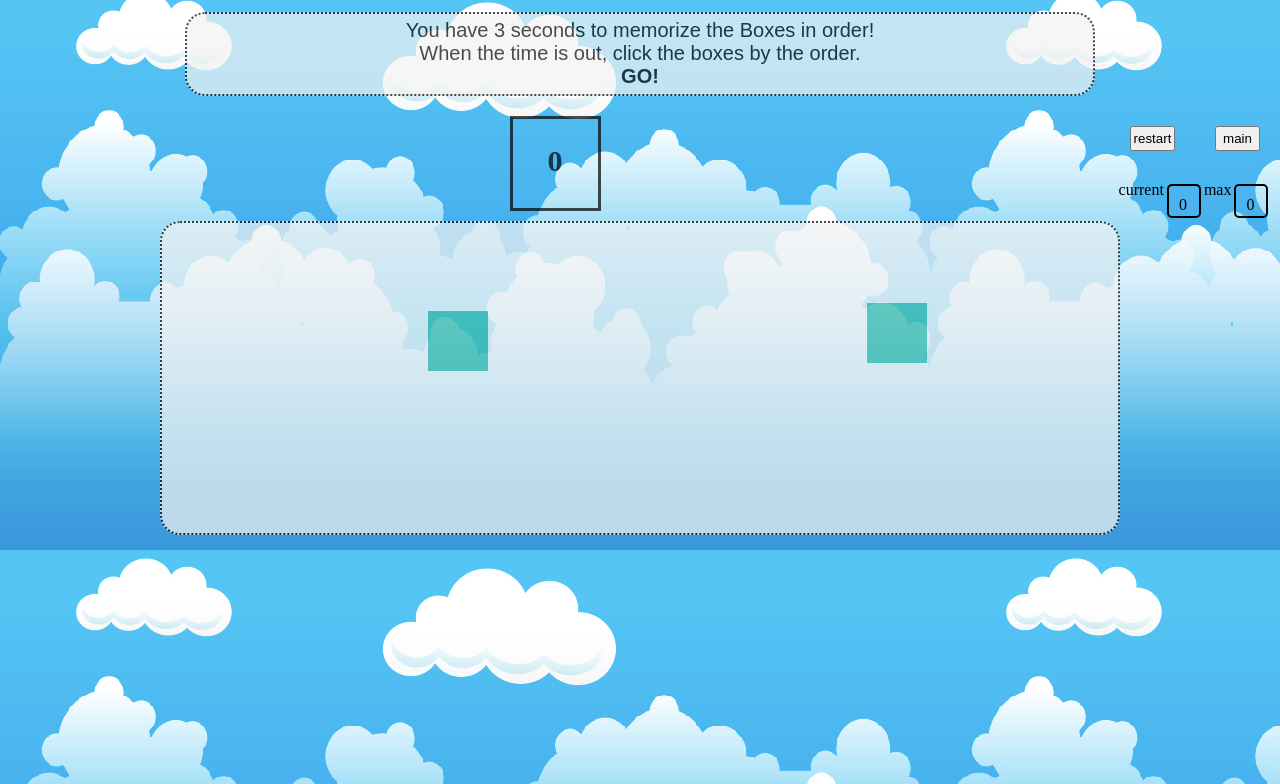
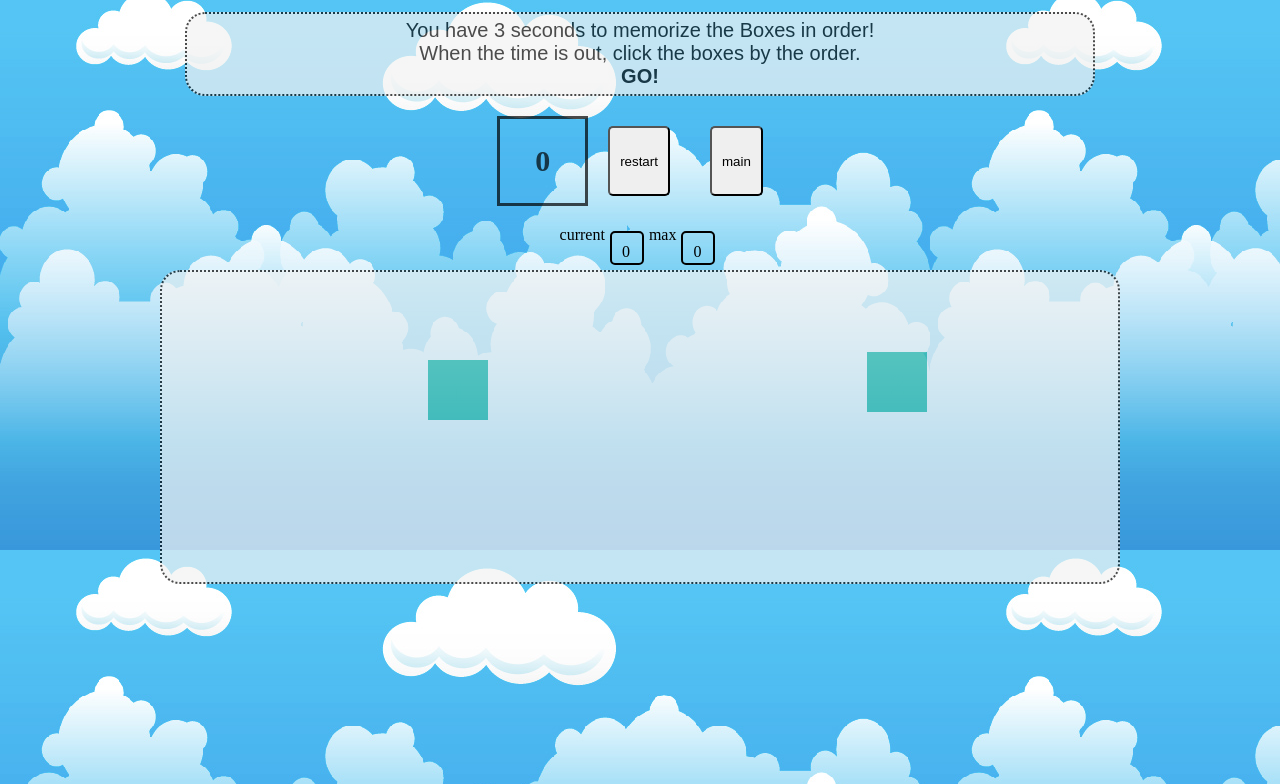
Before and after one commit to WebAhead7/memory-game, a plain HTML site: page src/memory-game.html in a window 1280 px wide. Shown: the part 16-800 px from the top of the page. Drawn offline with Linux system fonts and the light colour scheme.

Commit message:
fixed time bug

```diff
--- a/src/memory-game.css
+++ b/src/memory-game.css
@@ -18,7 +18,6 @@ body {
   font-weight: 600;
   font-size: 30px;
   opacity: 0.7;
-  /* float:left; */
 }
 .setCounter {
   display: flex;
@@ -84,8 +83,13 @@ body {
 .restart,
 .main {
   margin: 20px;
-  width: 45px;
-  height: 25px;
+
+  border-radius: 5px;
+  padding: 10px;
+}
+
+.menue button:hover {
+  background: green;
 }
 
 .score {
@@ -96,7 +100,7 @@ body {
 .maxScore,
 .currentScore {
   border: solid 2px;
-  margin: 3px;
+  margin: 5px;
   border-radius: 5px;
   padding: 10px;
   height: 10px;
--- a/src/memory-game.html
+++ b/src/memory-game.html
@@ -4,7 +4,7 @@
     <meta charset="UTF-8" />
     <meta name="viewport" content="width=device-width, initial-scale=1.0" />
     <link rel="stylesheet" href="./memory-game.css" />
-    <title>Document</title>
+    <title>Memory Game</title>
   </head>
   <body>
     <img class="background" />
@@ -13,10 +13,10 @@
       out, click the boxes by the order.<br /><strong>GO!</strong>
     </div>
     <div class="setCounter">
-      <div class="counter"></div>
       <div>
         <div class="menue">
-          <button class="restart">restart</button>
+          <div class="counter"></div>
+          <button id="restart" class="restart">restart</button>
           <button class="main">main</button>
         </div>
 
--- a/src/memory-game.js
+++ b/src/memory-game.js
@@ -52,8 +52,6 @@ class MemoryGame {
     this.container.appendChild(box);
     box.style.marginTop = Movebokes() + "px";
     box.style.marginLeft = Movebokes() + "px";
-    //box.style.marginRight = Movebokes() + "px";
-    //box.style.marginBottom = Movebokes() + "px";
   }
 
   clearBoxes() {
@@ -127,7 +125,7 @@ class MemoryGame {
       if (counter > 0) {
         counterElem.innerText = counter - 1;
       }
-      if (this.disappeared == false && counter == 0) {
+      if (this.disappeared == false && counter - 1 == 0) {
         this.disappeared = true;
         this.container.childNodes.forEach((elem) => {
           elem.style.color = "rgb(55, 187, 169)";
```
